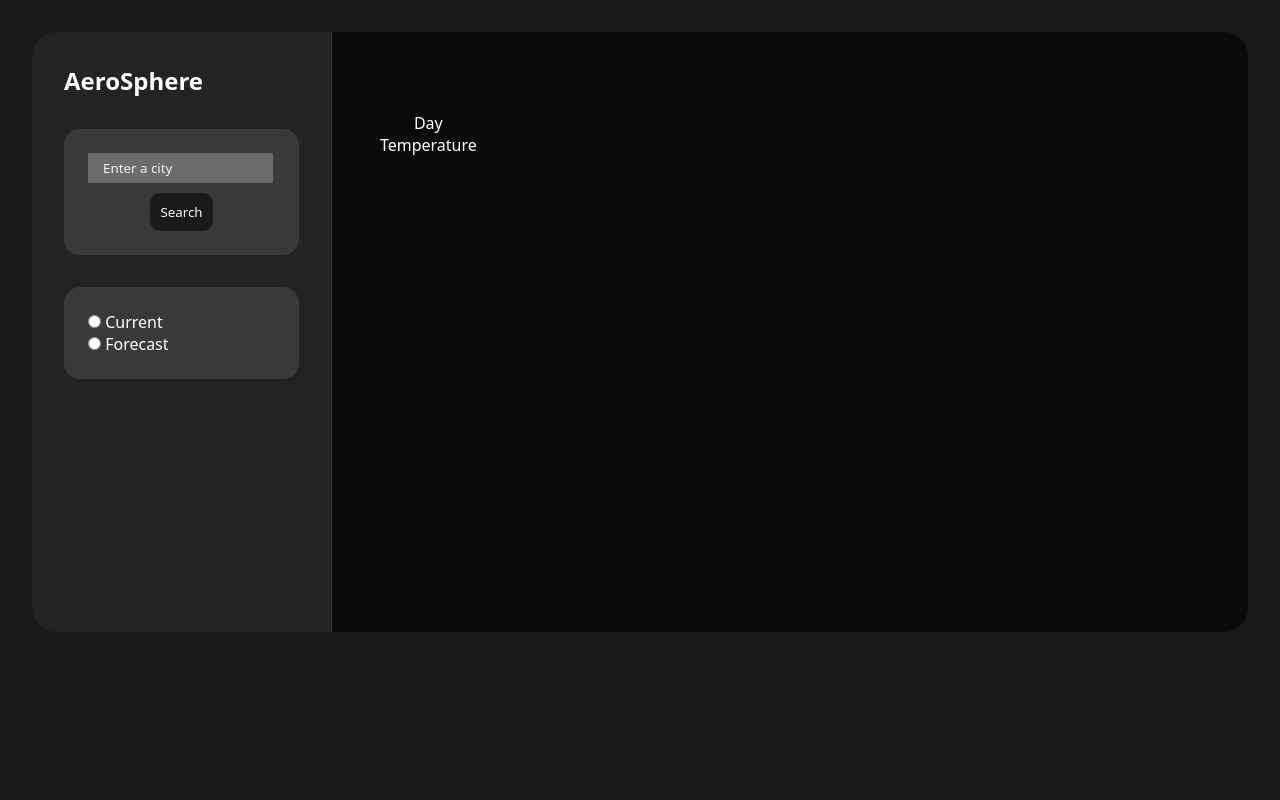
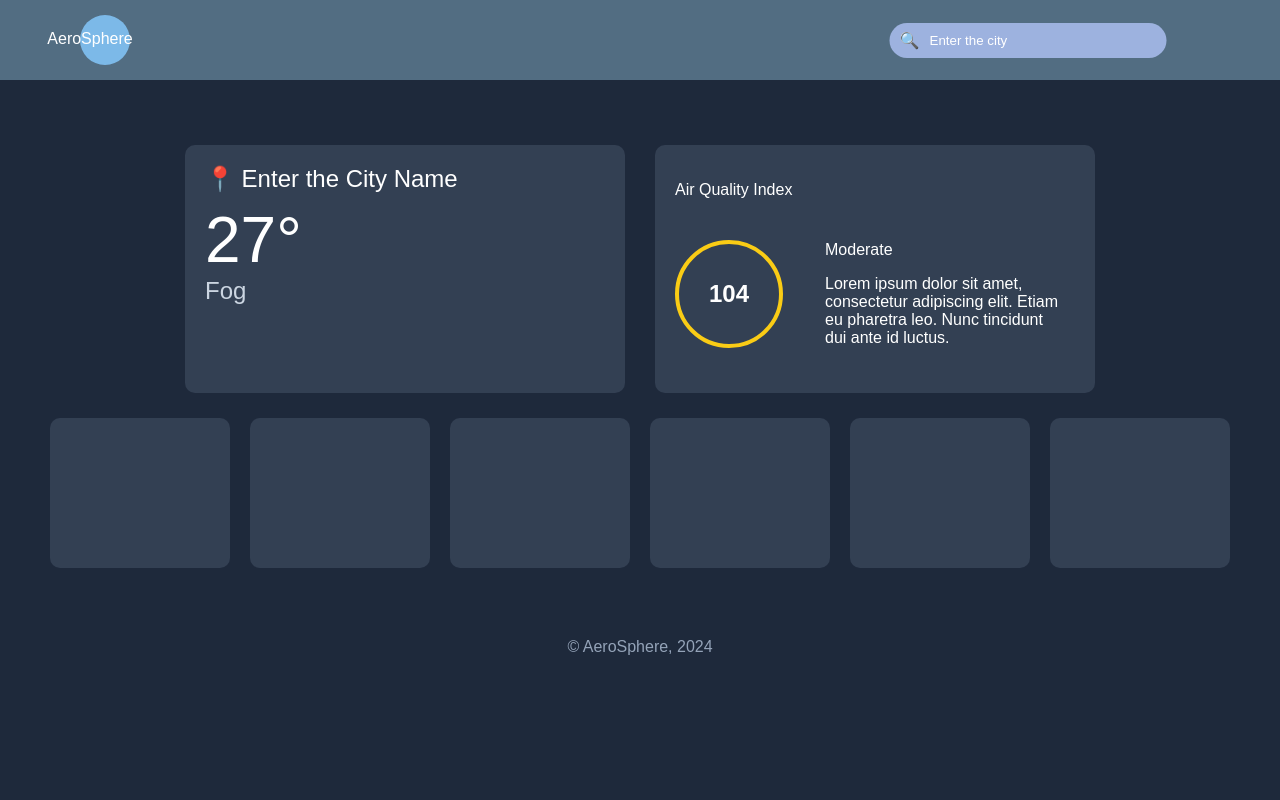
Before and after one commit to coderanik/Weather-, a Node server app: page / in a window 1280 px wide. Run offline with Node 20, Linux system fonts and the light colour scheme.

Commit message:
updating server

```diff
--- a/public/styles/style.css
+++ b/public/styles/style.css
@@ -1,149 +1,181 @@
-:root {
-    --glass-bg: rgba(255, 255, 255, 0.1);
-    --glass-border: rgba(255, 255, 255, 0.1);
-}
-
-* {
+body, html {
     margin: 0;
     padding: 0;
-    box-sizing: border-box;
-    font-family: system-ui, -apple-system, sans-serif;
+    font-family: Arial, sans-serif;
+    background-color: #1e293b;
+    color: white;
 }
-
-body {
-    min-height: 100vh;
-    background: #1a1a1a;
-    color: #fff;
-    padding: 2rem;
+.container {
+    margin: 0 auto;
 }
-
-.dashboard {
-    background: rgba(0, 0, 0, 0.6);
-    backdrop-filter: blur(10px);
-    border-radius: 24px;
-    overflow: hidden;
-    display: grid;
-    grid-template-columns: 300px 1fr;
-    min-height: 600px;
-    position: relative;
-}
-
-.sidebar {
-    background: var(--glass-bg);
-    border-right: 1px solid var(--glass-border);
-    padding: 2rem;
-}
-
-.searchbar{
+header {
     display: flex;
-    flex-direction:column ;
-    gap: 10px;
-}
-
-#search-box {
-    width: 185px;
-    height: 30px;
-    background-color: rgba(255, 255, 255, 0.253);
-    border: 0;
-    padding-left: 10px;
-}
-::placeholder{
-    color:whitesmoke ;
-    padding-left: 5px;
-}
-
-#search-button {
-    padding: 10px;
-    background:#1a1a1a;
-    color: white;
-    border: none;
-    cursor: pointer;
-    align-self: center;
-    border-radius: 10px;
-}
-.choices{
-    display: flex;
-    flex-direction: column;
-
-}
-.cursor{
-    cursor: pointer;
+    justify-content: space-between;
+    align-items: center;
+    padding: 10px 50px; /* Add some horizontal padding */
+    height: 60px; /* Define a fixed height for the header *//* Example background color */
+    background-color: #526D82;
 }
 
 .logo {
-    font-size: 1.5rem;
-    font-weight: 600;
-    margin-bottom: 2rem;
+    position: relative; /* Make the container a positioning context */
+    display: inline-block; /* Ensure proper layout */
 }
 
-.status-card {
-    background: var(--glass-bg);
-    border-radius: 16px;
-    padding: 1.5rem;
-    margin-bottom: 2rem;
+.logo-circle {
+    width: 50px; /* Circle width */
+    height: 50px; /* Circle height */
+    background-color: #7cB9e8; /* Example color */
+    border-radius: 50%; /* Make it a circle */
+    position: relative; /* Positioning for the circle */
+    z-index: 1; /* Keep the circle behind the text */
+    margin-left: 30px;
 }
 
-.main-content {
-    padding: 2rem;
+.logo-text {
+    position: absolute; /* Absolute positioning */
+    top: 10px; /* Adjust the text position vertically */
+    left: 50%; /* Center horizontally relative to the circle */
+    transform: translateX(-50%); /* Precisely center the text */
+    color: #fff; /* Text color (white for contrast) */
+    font-size: 20pxpx; /* Adjust text size */
+    text-align: center; /* Center align the text */
+    z-index: 2; /* Bring the text above the circle */
+    align-self: center;
+    padding-top: 5px;
 }
 
-.header {
+
+.search-bar{
+    left: 50%;
+    transform: translateX(-50%);
+
+}
+
+.search-bar input {
+    width: 100%;
+    padding: 10px 10px 10px 40px;
+    border: none;
+    border-radius: 20px;
+    background-color: #9db2df;
+    color: white;
+}
+
+.search-bar ::placeholder{
+    color: white;
+}
+.search-bar::before {
+    content: "🔍";
+    position: absolute;
+    left: 10px;
+    top: 50%;
+    transform: translateY(-50%);
+}
+
+.content {
+    margin: 50px;
+    display: flex;
+    flex-direction: column;
+    justify-content: center;
+    gap: 10px;
+}
+#box1{
+    display: flex;
+    justify-content: center;
+}
+.weather-card {
+    background-color: rgba(100, 116, 139, 0.3);
+    border-radius: 10px;
+    padding: 20px;
+    margin-bottom: 20px;
+    display: flex;
+    justify-content: space-between;
+    width: 400px;
+    margin: 15px;
+}
+.air-quality-card{
+    background-color: rgba(100, 116, 139, 0.3);
+    border-radius: 10px;
+    padding: 20px;
+    margin-bottom: 20px;
+    width: 400px;
+    margin: 15px;
+}
+
+.air-quality-card > h2 {
+    padding: 0;
+}
+.location {
+    font-size: 24px;
+    margin-bottom: 10px;
+}
+.temperature {
+    font-size: 64px;
+    font-weight: 300;
+}
+.condition {
+    font-size: 24px;
+    color: #cbd5e1;
+}
+.air-quality-card h2 {
+    margin-top: 0;
+}
+.air-quality-content {
     display: flex;
     justify-content: space-between;
     align-items: center;
-    margin-bottom: 2rem;
 }
-
-.location {
+.air-quality-index {
+    width: 100px;
+    height: 100px;
+    border: 4px solid #facc15;
+    border-radius: 80%;
     display: flex;
+    justify-content: center;
     align-items: center;
-    gap: 0.5rem;
-    color: #fff;
+    font-size: 24px;
+    font-weight: bold;
 }
-
-.temperature {
-    font-size: 6rem;
-    font-weight: 500;
-    margin: 2rem 0;
+.air-quality-description {
+    max-width: 60%;
+    padding: 10px;
 }
-
-.weather-condition {
-    font-size: 2.5rem;
-    color: rgba(255, 255, 255, 0.8);
-    margin-bottom: 2rem;
-}
-
-.forecast {
+.forecast-grid {
     display: grid;
     grid-template-columns: repeat(6, 1fr);
-    gap: 1rem;
-    margin-top: 3rem;
+    gap: 20px;
 }
+.forecast-item {
+    background-color: rgba(100, 116, 139, 0.3);
+    border-radius: 10px;
+    height: 150px;
+}
+footer {
+    text-align: center;
+    padding: 20px 0;
+    color: #94a3b8;
+}
+ @media (max-width: 768px) {
+    .forecast-grid {
+        grid-template-columns: repeat(3, 1fr);
+    }
+}
+@media (max-width: 480px) {
+    .forecast-grid {
+        grid-template-columns: repeat(2, 1fr);
+    }
+    #box1{
+        display: flex;
+        flex-direction: column;
+    }
+    .weather-card , .air-quality-card{
+        width: 250px;
+    }
+    .search-bar{
+        width: 100px;
+    }
 
-.forecast-day {
-    text-align: center;
+
+
+
 }
-
-.recent-searches {
-    display: flex;
-    gap: 1rem;
-    position: absolute;
-    top: 2rem;
-    right: 2rem;
-}
-
-.search-card {
-    background: var(--glass-bg);
-    border-radius: 12px;
-    padding: 1rem;
-    text-align: center;
-}
-
-.download-btn {
-    background: var(--glass-bg);
-    border: none;
-    color: white;
-    padding: 0.5rem 1rem;
-    border-radius: 8px;
-    cursor: pointer;
-}
--- a/server.js
+++ b/server.js
@@ -2,63 +2,109 @@ import express from "express";
 import axios from "axios";
 import bodyParser from "body-parser";
 
-const app = express();
+const app =express();
 const port = 3000;
-const API_URL = "http://api.weatherapi.com/v1/current.json";
-const apiToken = "d64111698a2a4b39a5f191157241211";
+const API_key = "68ecdccb80f5987ade3617f6645c0214"
 
 app.use(express.static("public"));
-app.use(bodyParser.urlencoded({ extended: true }));
+app.use(bodyParser.urlencoded({extended : true}));
 
-// Route to serve the home page
-app.get("/", (req, res) => {
-    res.render("index.ejs", {
-        currenttemp: "",
-        location: "",
-        content: ""
-    });
-});
+app.get("/",(req,res) =>{
+    res.render("index.ejs",{
+        location : "Enter the City Name",
+        currentTemp : "",
 
-// Route to handle form submission and fetch weather data
-app.post("/search", async (req, res) => {
-    const { placedetails: place } = req.body; // Extract 'place' from the form submission
-    if (!place) {
-        return res.render("index.ejs", {
-            currenttemp: "",
-            location: "",
-            content: "Please enter a city to search for weather information."
-        });
-    }
 
-    try {
-        const result = await axios.get(API_URL, {
-            params: {
-                key: apiToken,
-                q: place,
-                aqi: "yes",
-            },
-        });
 
-        const locationName = result.data.location.name;
-        const temperature = result.data.current.temp_c;
-        const content = result.data.current.condition.text;
+    })
+})
 
-        res.render("index.ejs", {
-            location: locationName,
-            currenttemp: temperature,
-            content: content,
-        });
-    } catch (error) {
-        const errorMessage = error.response?.data?.error?.message || "Unable to fetch weather data.";
-        res.render("index.ejs", {
-            currenttemp: "",
-            location: "",
-            content: `Error: ${errorMessage}`
-        });
-    }
-});
+app.post("/search" , async (req,res) =>{
 
-// Setting up the server
-app.listen(port, () => {
-    console.log(`Server is running on port ${port}`);
-});
+})
+
+
+
+// import express, { query } from "express";
+// import axios from "axios";
+// import bodyParser from "body-parser";
+
+// const app = express();
+// const port = 3000;
+// const API_URL1 = "http://api.weatherapi.com/v1/current.json";// for forecast weather
+// const API_URL2 = "https://api.weatherstack.com/current" // for current weather
+// const apiToken1 = "d64111698a2a4b39a5f191157241211";
+// const apiToken2 = "9243dedc2ae6c3bd0cd4980f2eb78553"
+
+// app.use(express.static("public"));
+// app.use(bodyParser.urlencoded({ extended: true }));
+
+// // Route to serve the home page
+// app.get("/", (req, res) => {
+//     res.render("index.ejs", {
+//         currenttemp: "",
+//         location: "Enter the location ",
+//         content: "" ,
+//         date : "" ,
+//         currenttime : ""
+//     });
+// });
+
+// // Route to handle form submission and fetch weather data
+// app.post("/search", async (req, res) => {
+//     const { placedetails: place } = req.body; // Extract 'place' from the form submission
+//     if (!place) {
+//         return res.render("index.ejs", {
+//             currenttemp: "",
+//             location: "",
+//             content: "Please enter a city to search for weather information.",
+//             date :"" ,
+//             currenttime :"",
+//         });
+//     }
+
+//     try {
+//         const result1= await axios.get(API_URL, {
+//             params: {
+//                 key: apiToken1,
+//                 q: place,
+//                 aqi: "yes",
+//             },
+//         });
+
+//         const result2 = await axios.get(API_URL2 , {
+//             params:{
+//                 access_key : apiToken2,
+//                 query : place,
+//             }
+//         })
+
+//         const locationName = result.data.location.name;
+//         const localdate = result.data.location.localtime;
+//         const temperature = result.data.current.temp_c;
+//         const content = result.data.current.condition.text;
+//         const currenttime = result.data.current.last_updated
+
+//         res.render("index.ejs", {
+//             location: locationName,
+//             currenttemp: temperature,
+//             date : localdate,
+//             content: content,
+//             currenttime : currenttime,
+//         });
+//     } catch (error) {
+//         const errorMessage = error.response?.data?.error?.message || "Unable to fetch weather data.";
+//         res.render("index.ejs", {
+//             currenttemp: "",
+//             location: "",
+//             date : "",
+//             content: `Error: ${errorMessage}` ,
+//             currenttime : "",
+//         });
+//     }
+// });
+
+// // Setting up the server
+// app.listen(port, () => {
+//     console.log(`Server is running on port ${port}`);
+// });
--- a/views/index.ejs
+++ b/views/index.ejs
@@ -4,78 +4,61 @@
     <meta charset="UTF-8">
     <meta name="viewport" content="width=device-width, initial-scale=1.0">
     <title>AeroSphere</title>
-    <link rel="shortcut icon" href="favicon.ico" type="image/x-icon">
+    <link rel="shortcut icon" href="/assets/logo.png" type="image/x-icon">
     <link rel="stylesheet" type="text/css" href="/styles/style.css">
     <script src="/index.js"></script>
 </head>
 <body>
-    <div class="dashboard">
-        <aside class="sidebar">
-            <div class="logo">AeroSphere</div>
-            <div class="status-card">
-                <form action="/search" method="post">
-                    <div class="searchbar">
-                        <input
-                            id="search-box"
-                            type="text"
-                            placeholder="Enter a city"
-                            name="placedetails"
-                            required>
-                        <button id="search-button" type="submit">Search</button>
+    <div class="container">
+        <header>
+            <div class="logo">
+                <div class="logo-circle"></div>
+                <span class="logo-text">AeroSphere</span>
+            </div>
+            <form action="/search" method="post">
+                <div class="search-bar">
+                    <input type="text" placeholder="Enter the city">
+                </div>
+            </form>
+        </header>
+
+        <main class="content">
+            <div id="box1">
+                <% if(location) { %>
+                <div class="weather-card">
+                    <div>
+                        <div class="location">📍 <%= location %></div>
+                        <div class="temperature">27°</div>
+                        <div class="condition">Fog</div>
                     </div>
-                </form>
-            </div>
-            <div class="status-card">
-                <h4></h4>
-                <div class="choices">
-                    <div id="current">
-                        <input type="radio" class="option" id="Current" value="A" name="question" >
-                        <label for="Current" class="cursor">Current</label>
-                    </div>
-                    <div id="forecast">
-                        <input type="radio" class="option" value="B" id="Forecast" name="question">
-                        <label for="Forecast" class="cursor">Forecast</label>
+                </div>
+                <% } %>
+                <div class="air-quality-card">
+                    <p>Air Quality Index</p>
+                    <div class="air-quality-content">
+                        <div class="air-quality-index">104</div>
+                        <div class="air-quality-description">
+                            <p>Moderate</p>
+                            <p>Lorem ipsum dolor sit amet, consectetur adipiscing elit. Etiam eu pharetra leo. Nunc tincidunt dui ante id luctus.</p>
+                        </div>
                     </div>
                 </div>
             </div>
-        </aside>
-        <main class="main-content">
-
-            <% if (location) { %>
-                <header class="header">
-                    <div class="location">
-                        <svg width="24" height="24" viewBox="0 0 24 24" fill="none" stroke="currentColor" stroke-width="2">
-                            <path d="M12 2C8.13 2 5 5.13 5 9c0 5.25 7 13 7 13s7-7.75 7-13c0-3.87-3.13-7-7-7z"/>
-                        </svg>
-                        <p><%= location %></p>
-                    </div>
-                </header>
-            <% } %>
-
-            <% if (currenttemp) { %>
-                <div class="temperature">
-                    <p><%= currenttemp %> °C</p>
-                </div>
-            <% } %>
-
-            <!-- Display error message -->
-            <% if (content) { %>
-                <div class="weather-condition">
-                    <p><strong> <%= content %></strong></p>
-                </div>
-            <% } %>
-
-            <!-- Placeholder for weather condition -->
-
-
-            <!-- Placeholder for forecast -->
-            <div class="forecast">
-                <div class="forecast-day">
-                    <div class="day-name">Day</div>
-                    <div class="day-temp">Temperature</div>
+            <div id="box2">
+                <div class="forecast-grid">
+                    <div class="forecast-item"></div>
+                    <div class="forecast-item"></div>
+                    <div class="forecast-item"></div>
+                    <div class="forecast-item"></div>
+                    <div class="forecast-item"></div>
+                    <div class="forecast-item"></div>
                 </div>
             </div>
         </main>
     </div>
+        <footer>
+            © AeroSphere, 2024
+        </footer>
+
 </body>
 </html>
```
Also changed, not shown: public/assets/Background.avif (deleted), public/assets/Backgroundimage.jpg (deleted), public/assets/Dark_Sky.jpg (deleted), public/assets/Light_Sky.jpg (deleted), public/assets/Sunset.jpg (deleted), public/assets/logo.png (added), public/assets/original-4ed7467bf2eeed791ce89e8744a122f5.jpg (deleted).
